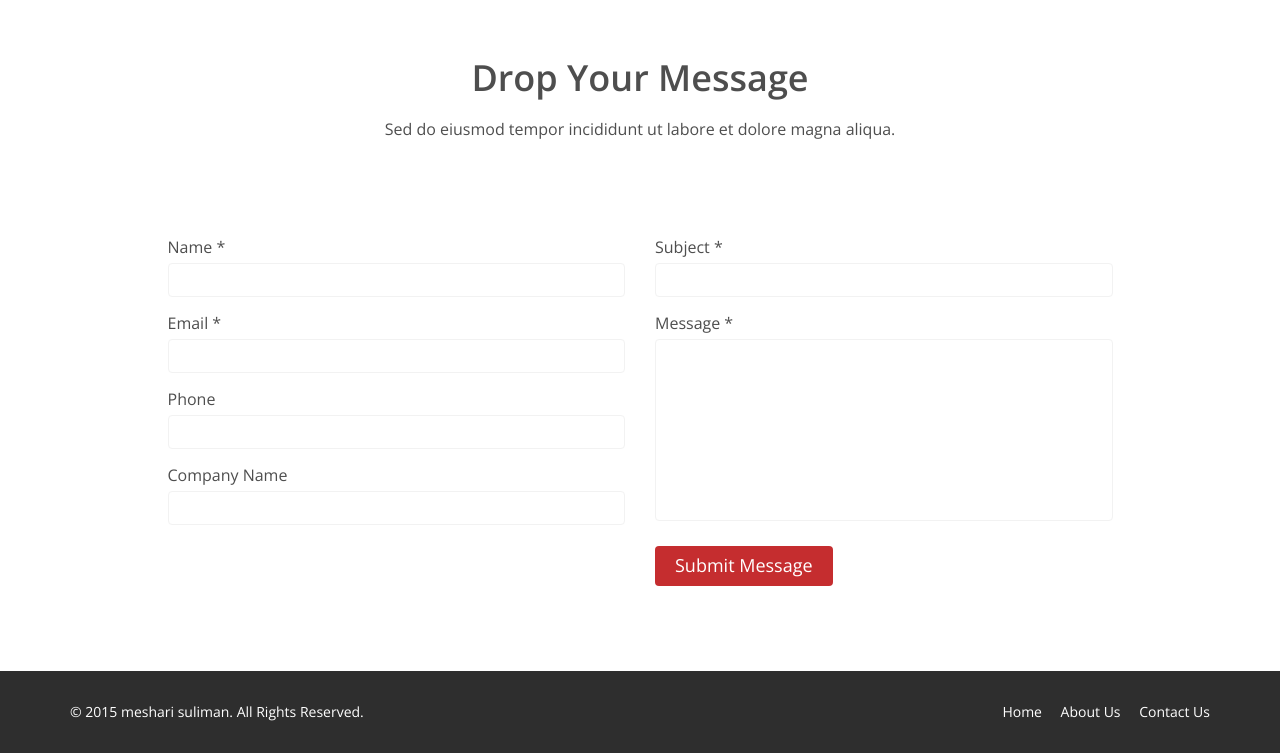
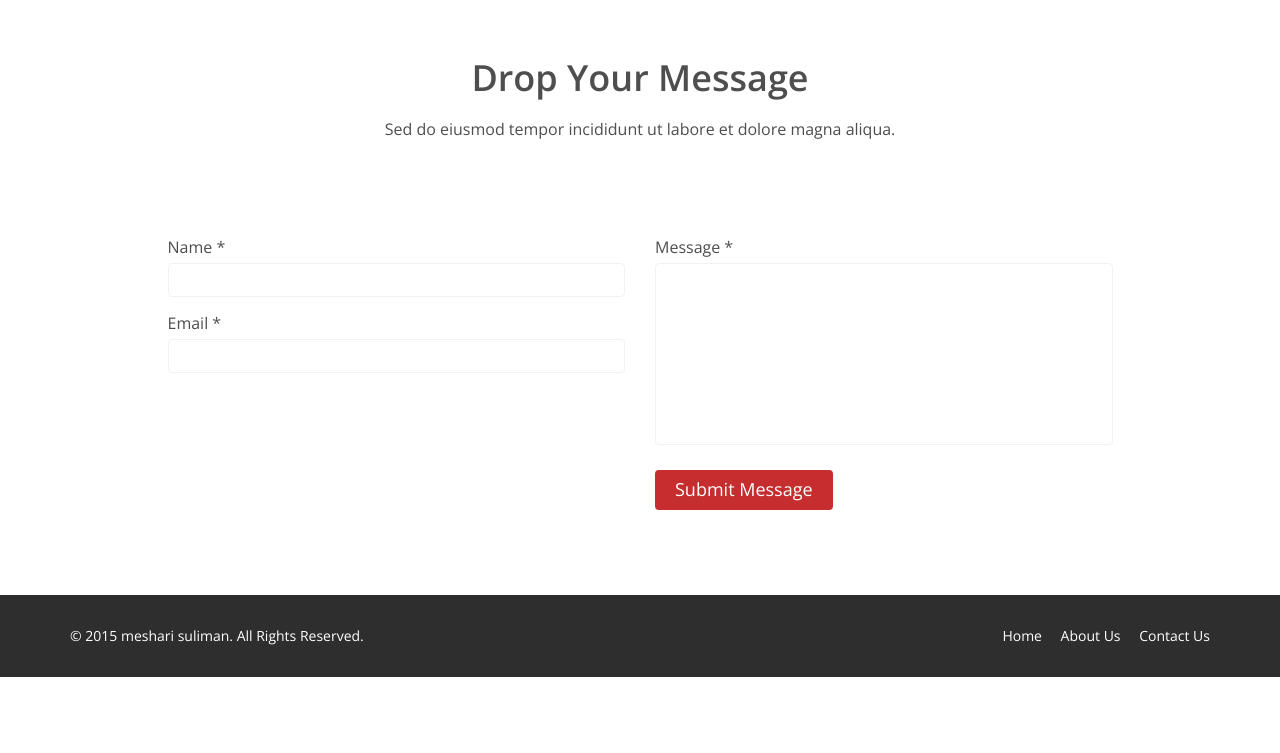
Before and after one commit to ahmedsammygeek/elec, a PHP site: page /contact.php in a window 1280 px wide. Shown: the part 780-1533 px from the top of the page. After the commit the page ends 1457 px from the top, so only its background shows below. Run offline with PHP 8.4, Linux system fonts and the light colour scheme; some libraries are stand-ins or nearby versions.

Commit message:
edit contact us page form

```diff
--- a/contact.php
+++ b/contact.php
@@ -80,20 +80,10 @@ require 'header.php';
                             <label>Email *</label>
                             <input type="email" name="email" class="form-control" required="required">
                         </div>
-                        <div class="form-group">
-                            <label>Phone</label>
-                            <input type="number" class="form-control">
-                        </div>
-                        <div class="form-group">
-                            <label>Company Name</label>
-                            <input type="text" class="form-control">
-                        </div>
+
                     </div>
                     <div class="col-sm-5">
-                        <div class="form-group">
-                            <label>Subject *</label>
-                            <input type="text" name="subject" class="form-control" required="required">
-                        </div>
+
                         <div class="form-group">
                             <label>Message *</label>
                             <textarea name="message" id="message" required="required" class="form-control" rows="8"></textarea>
```
